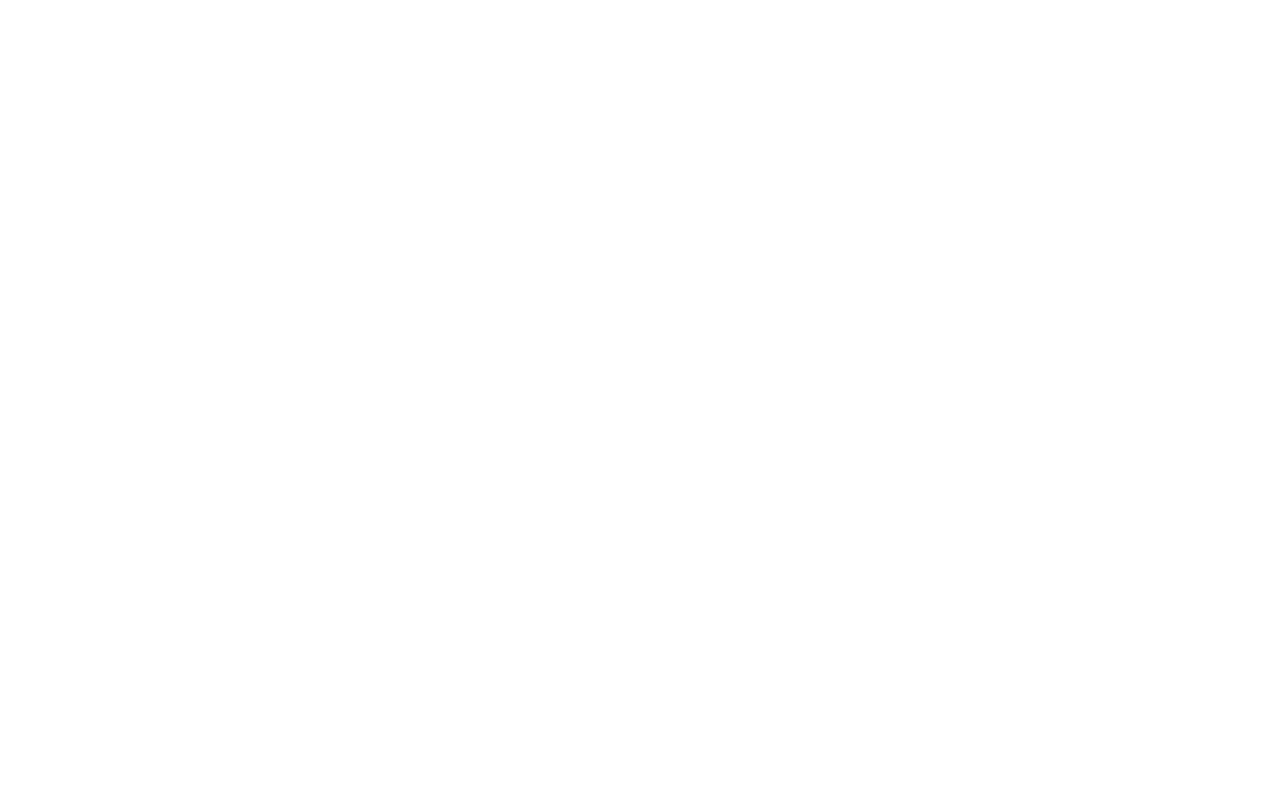
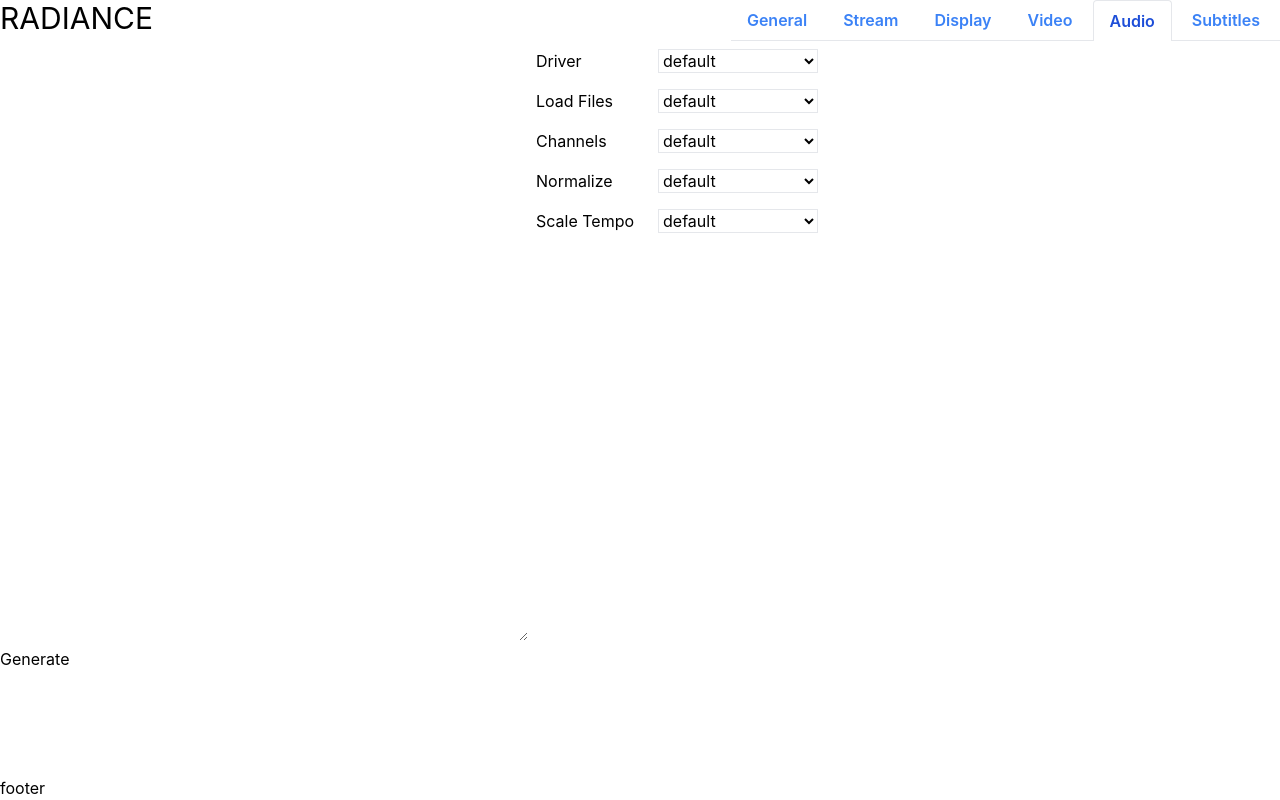
Before and after one commit to vishal-joshy/radiance, a React (Create React App) app: page /audio in a window 1280 px wide. Before the commit this address had no page. Built offline with nearby package versions, Linux system fonts and the light colour scheme.

Commit message:
Add audio page.

```diff
--- a/src/App.tsx
+++ b/src/App.tsx
@@ -1,16 +1,18 @@
-import React from "react";
-import "./App.css";
-import General from "./pages/General/General";
-import { BrowserRouter, Routes, Route } from "react-router-dom";
-import Video from "./pages/Video/Video";
+import React from 'react';
+import './App.css';
+import General from './pages/General/General';
+import { BrowserRouter, Routes, Route } from 'react-router-dom';
+import Video from './pages/Video/Video';
+import Audio from 'pages/Audio/Audio';
 
 function App() {
   return (
-    <div className="App">
+    <div className='App'>
       <BrowserRouter>
         <Routes>
-          <Route path="/" element={<General />} />
-          <Route path="/video" element={<Video />} />
+          <Route path='/' element={<General />} />
+          <Route path='/video' element={<Video />} />
+          <Route path='/audio' element={<Audio />} />
         </Routes>
       </BrowserRouter>
     </div>
--- a/src/components/TextBox/TextBox.tsx
+++ b/src/components/TextBox/TextBox.tsx
@@ -1,12 +1,13 @@
-import React, { ReactElement, useState } from "react";
-import { useAppSelector } from "store/hooks";
-import { fileGen } from "utilities/fileGen";
-import { getStringValue } from "utilities/string";
+import React, { ReactElement, useState } from 'react';
+import { useAppSelector } from 'store/hooks';
+import { fileGen } from 'utilities/fileGen';
+import { getStringValue } from 'utilities/string';
 
 function TextBox(): ReactElement {
   const [downloadLinkVisibility, setDownloadLinkVisibility] = useState(false);
   const generalData = useAppSelector((state) => state.general);
   const videoData = useAppSelector((state) => state.video);
+  const audioData = useAppSelector((state) => state.audio);
 
   const generalMainData = getStringValue(
     generalData.main,
@@ -17,16 +18,20 @@
     videoData.main,
     (key: any) => `${key}=${videoData.main[key]}`
   );
+  const audioMainData = getStringValue(
+    audioData.main,
+    (key: any) => `${key}=${audioData.main[key]}`
+  );
 
   const staticText = {
-    downloadLink: "Download",
-    generate: "Generate",
+    downloadLink: 'Download',
+    generate: 'Generate',
   };
 
   const generateFile = () => {
-    const textField: any = document.querySelector("#text-field");
-    const file = fileGen(textField.value, "text/plain");
-    const downloadLink: any = document.querySelector("#download-link");
+    const textField: any = document.querySelector('#text-field');
+    const file = fileGen(textField.value, 'text/plain');
+    const downloadLink: any = document.querySelector('#download-link');
     downloadLink.href = URL.createObjectURL(file);
     setDownloadLinkVisibility(true);
   };
@@ -34,25 +39,25 @@
   return (
     <div>
       <textarea
-        name="raw-data"
-        id="text-field"
+        name='raw-data'
+        id='text-field'
         readOnly
         cols={50}
         rows={25}
-        value={generalMainData + "\n" + generalMiscData + "\n" + videoMainData}
-      ></textarea>
-      <div className="textButton">
-        <button className="textButton__generate" onClick={generateFile}>
+        value={
+          generalMainData + '\n' + generalMiscData + '\n' + videoMainData + '\n' + audioMainData
+        }></textarea>
+      <div className='textButton'>
+        <button className='textButton__generate' onClick={generateFile}>
           {staticText.generate}
         </button>
         {/* eslint-disable jsx-a11y/anchor-is-valid */}
         <a
-          className="textBUtton__download"
-          href="#"
-          download={"mpv.conf"}
-          id="download-link"
-          style={downloadLinkVisibility ? { visibility: "visible" } : { visibility: "hidden" }}
-        >
+          className='textBUtton__download'
+          href='#'
+          download={'mpv.conf'}
+          id='download-link'
+          style={downloadLinkVisibility ? { visibility: 'visible' } : { visibility: 'hidden' }}>
           {staticText.downloadLink}
         </a>
       </div>
--- /dev/null
+++ b/src/data/audio.ts
@@ -0,0 +1,61 @@
+const dropdown = [
+  {
+    id: 'ao',
+    label: 'Driver',
+    options: {
+      default: '',
+      wasapi: 'wasapi',
+      oss: 'oss',
+      jack: 'jack',
+      openal: 'openal',
+      pulse: 'pulse',
+      sld: 'sdl',
+      pcm: 'pcm',
+      rsound: 'rsound',
+      null: 'null',
+    },
+  },
+  {
+    id: 'audio-file-auto',
+    label: 'Load Files',
+    options: {
+      default: '',
+      no: 'no',
+      exact: 'exact',
+      fuzzy: 'fuzzy',
+      all: 'all',
+    },
+  },
+  {
+    id: 'audio-channels',
+    label: 'Channels',
+    options: {
+      default: '',
+      'auto-safe': 'auto-safe',
+      auto: 'auto',
+      stereo: 'stereo',
+      '5.1': '5.1',
+      '7.1': '7.1',
+    },
+  },
+  {
+    id: 'audio-normalize-downmix',
+    label: 'Normalize',
+    options: {
+      default: '',
+      yes: 'yes',
+      no: 'no',
+    },
+  },
+  {
+    id: 'audio-pitch-correction',
+    label: 'Scale Tempo',
+    options: {
+      default: '',
+      yes: 'yes',
+      no: 'no',
+    },
+  },
+];
+
+export { dropdown };
--- /dev/null
+++ b/src/pages/Audio/Audio.tsx
@@ -0,0 +1,30 @@
+import React from 'react';
+import { useAppDispatch } from 'store/hooks';
+import { createKeyPair } from 'utilities/string';
+import { setAudio, removeFromAudio } from 'store/audio/audioSlice';
+import * as audioData from 'data/audio';
+import DropDown from 'components/DropDown/DropDown';
+import Layout from 'components/Layout';
+
+type Props = {};
+
+function Audio({}: Props) {
+  const dispatch = useAppDispatch();
+  const handleDropdown = (e: any) => {
+    if (!e.target.value) {
+      dispatch(removeFromAudio(e.target.id));
+    } else {
+      const result = createKeyPair(e.target.id, e.target.value);
+      dispatch(setAudio(result));
+    }
+  };
+  return (
+    <Layout>
+      {audioData.dropdown.map(({ id, label, options }) => (
+        <DropDown key={id} id={id} label={label} options={options} handleChange={handleDropdown} />
+      ))}
+    </Layout>
+  );
+}
+
+export default Audio;
--- /dev/null
+++ b/src/store/audio/audioSlice.ts
@@ -0,0 +1,29 @@
+import { createSlice, PayloadAction } from '@reduxjs/toolkit';
+
+export interface AudioSlice {
+  main: any;
+}
+
+const initialState: AudioSlice = {
+  main: {},
+};
+
+export const audioSlice = createSlice({
+  name: 'audio',
+  initialState,
+  reducers: {
+    setAudio: (state, action: PayloadAction<null | any>) => {
+      state.main = { ...state.main, ...action.payload };
+    },
+    removeFromAudio: (state, action: PayloadAction<null | any>) => {
+      const key = action.payload;
+      const result = { ...state.main };
+      delete result[key];
+      state.main = result;
+    },
+  },
+});
+
+export const { setAudio, removeFromAudio } = audioSlice.actions;
+
+export default audioSlice.reducer;
--- a/src/store/index.ts
+++ b/src/store/index.ts
@@ -1,11 +1,13 @@
-import { configureStore } from "@reduxjs/toolkit";
-import generalReducer from "./general/generalSlice";
-import videoReducer from "./video/videoSlice";
+import { configureStore } from '@reduxjs/toolkit';
+import generalReducer from './general/generalSlice';
+import videoReducer from './video/videoSlice';
+import audioReducer from './audio/audioSlice';
 
 export const store = configureStore({
   reducer: {
     general: generalReducer,
     video: videoReducer,
+    audio: audioReducer,
   },
 });
 
```
